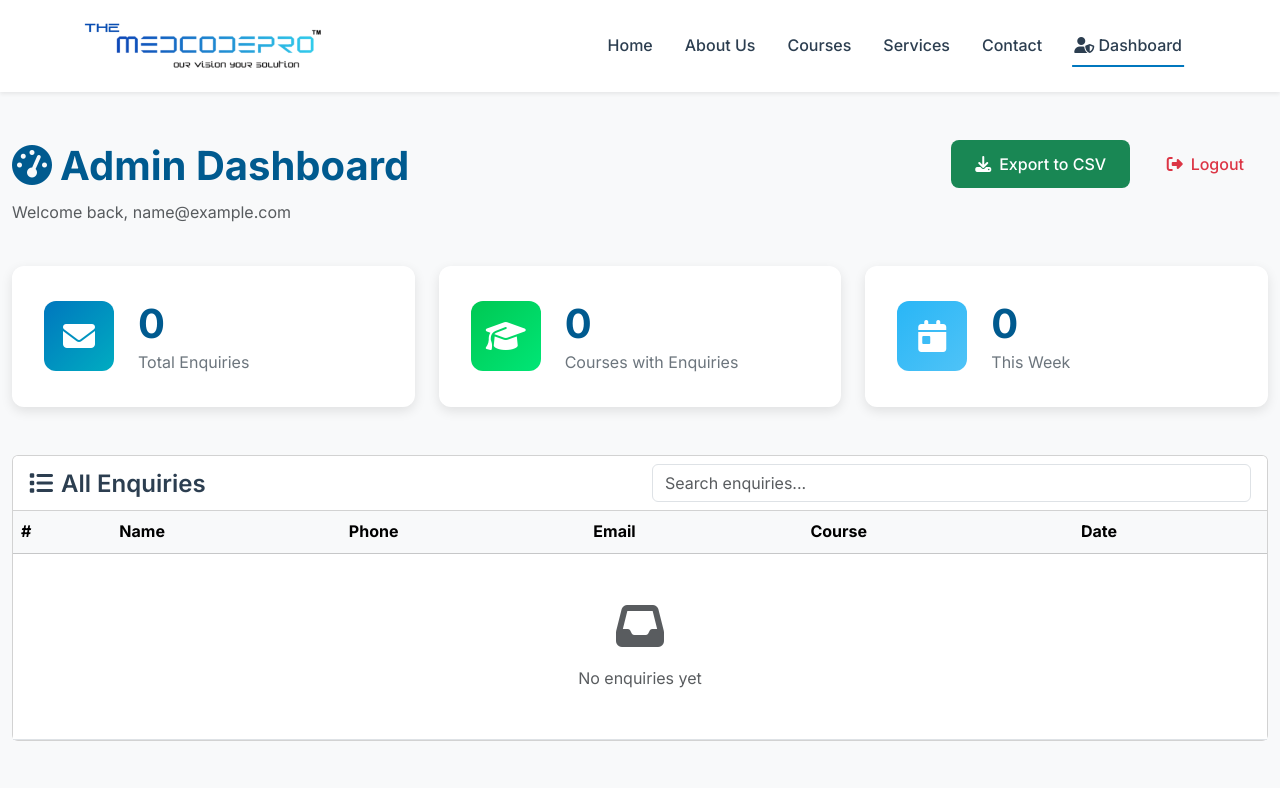
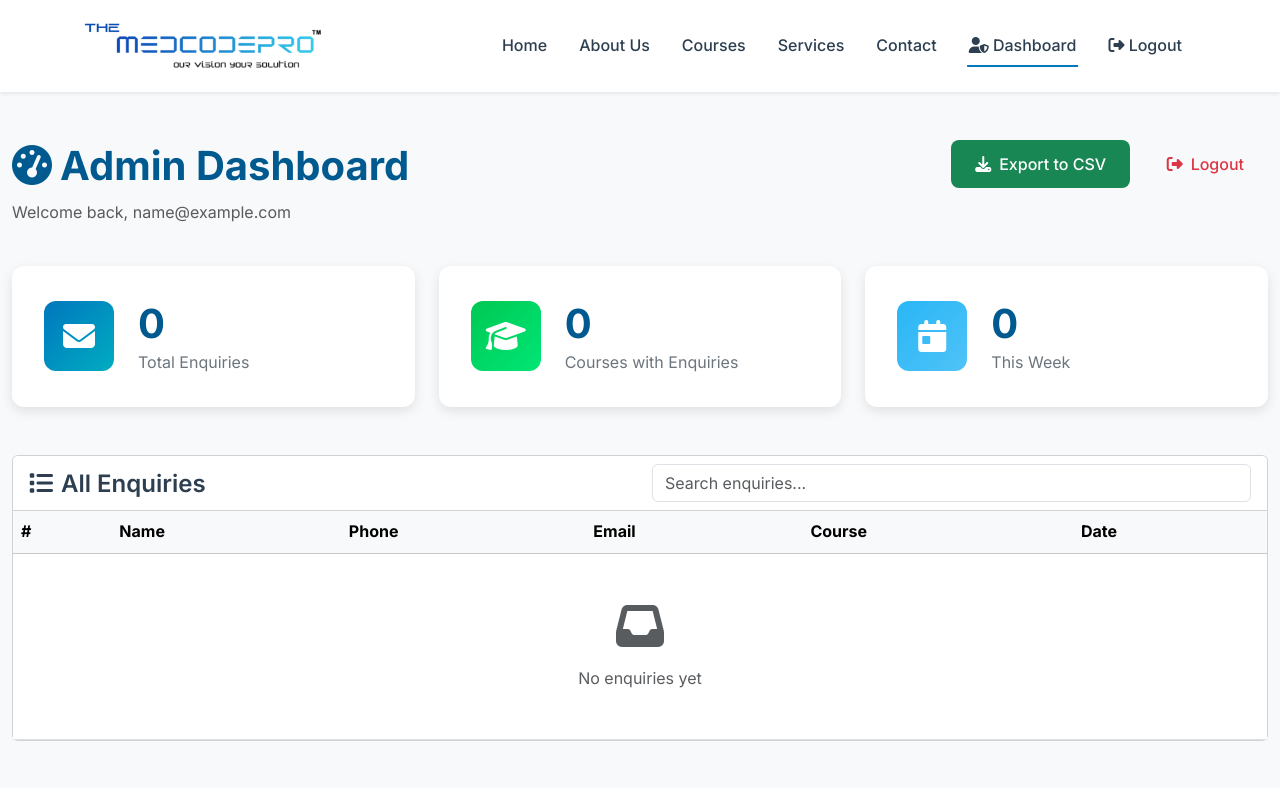
Before and after one commit to vcodezjanavi-collab/Medcodepro, a Flask app: page /admin/dashboard in a window 1280 px wide. Shown: the top 788 px of the page. Run offline with Flask 3, Linux system fonts and the light colour scheme; the visitor is signed in with stand-in values (Sample User, id 1).

Commit message:
Fix navigation: Add logout button and Admin Login link

```diff
--- a/templates/base.html
+++ b/templates/base.html
@@ -63,8 +63,21 @@
                     </li>
                     {% if session.get('admin_id') %}
                     <li class="nav-item">
-                        <a class="nav-link" href="{{ url_for('admin.dashboard') }}">
+                        <a class="nav-link {% if request.endpoint == 'admin.dashboard' %}active{% endif %}"
+                            href="{{ url_for('admin.dashboard') }}">
                             <i class="fas fa-user-shield"></i> Dashboard
+                        </a>
+                    </li>
+                    <li class="nav-item">
+                        <a class="nav-link" href="{{ url_for('auth.logout') }}">
+                            <i class="fas fa-sign-out-alt"></i> Logout
+                        </a>
+                    </li>
+                    {% else %}
+                    <li class="nav-item">
+                        <a class="nav-link {% if request.endpoint == 'auth.login' %}active{% endif %}"
+                            href="{{ url_for('auth.login') }}">
+                            <i class="fas fa-sign-in-alt"></i> Admin Login
                         </a>
                     </li>
                     {% endif %}
```
